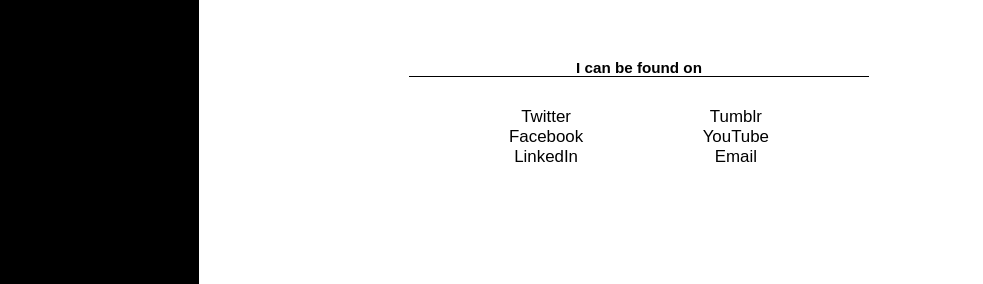
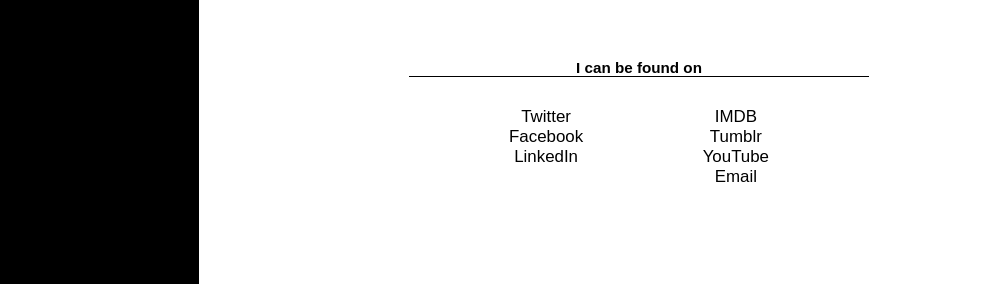
Before and after one commit to 3en/3en.github.com, a Jekyll site: the page built from index.html, in a window 1280 px wide and 900 px high, scrolled down 5436 px. Shown: the part 613-897 px from the top of the window, without its empty margins (1-984 px from the left). Built offline with Jekyll 4.4.1, drawn with Linux system fonts in a browser that asks for light colours.

Commit message:
Adding IMDB link

```diff
--- a/_layouts/default.html
+++ b/_layouts/default.html
@@ -295,6 +295,7 @@
 
                       <div class="right">
                         <ul>
+                          <li><a href="http://www.imdb.com/name/nm6286600/" alt="Link to Ben's IMDB">IMDB</a></li>
                           <li><a href="http://benmatthew.net" alt="Link to Ben's Tumblr">Tumblr</a></li>
                           <li><a href="http://youtube.com/3en" alt="Link to Ben's YouTube">YouTube</a></li>
                           <li><a href="https://mail.google.com/mail/?view=cm&amp;fs=1&amp;tf=1&amp;to=ben@benmatthew.net" alt="Email Ben - Ben@BenMatthew.net" target="_blank">Email</a></li>
```
